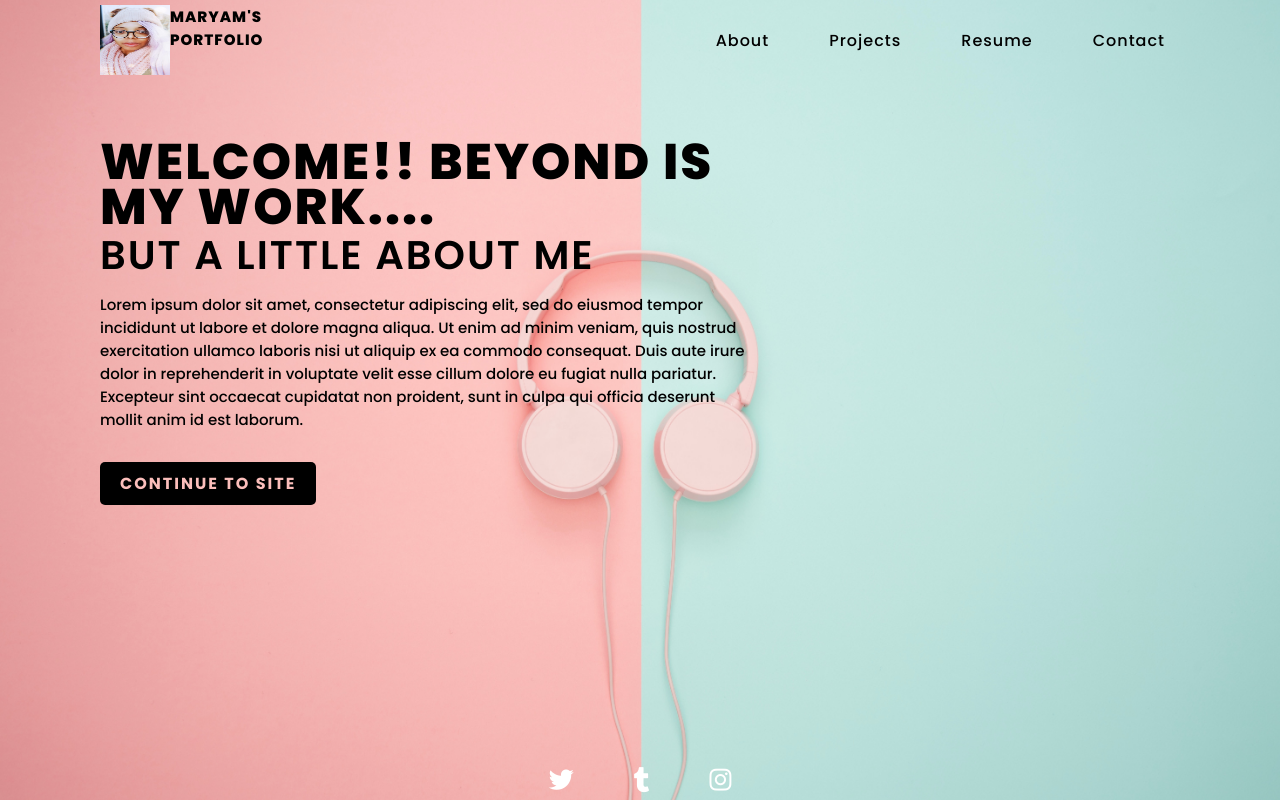
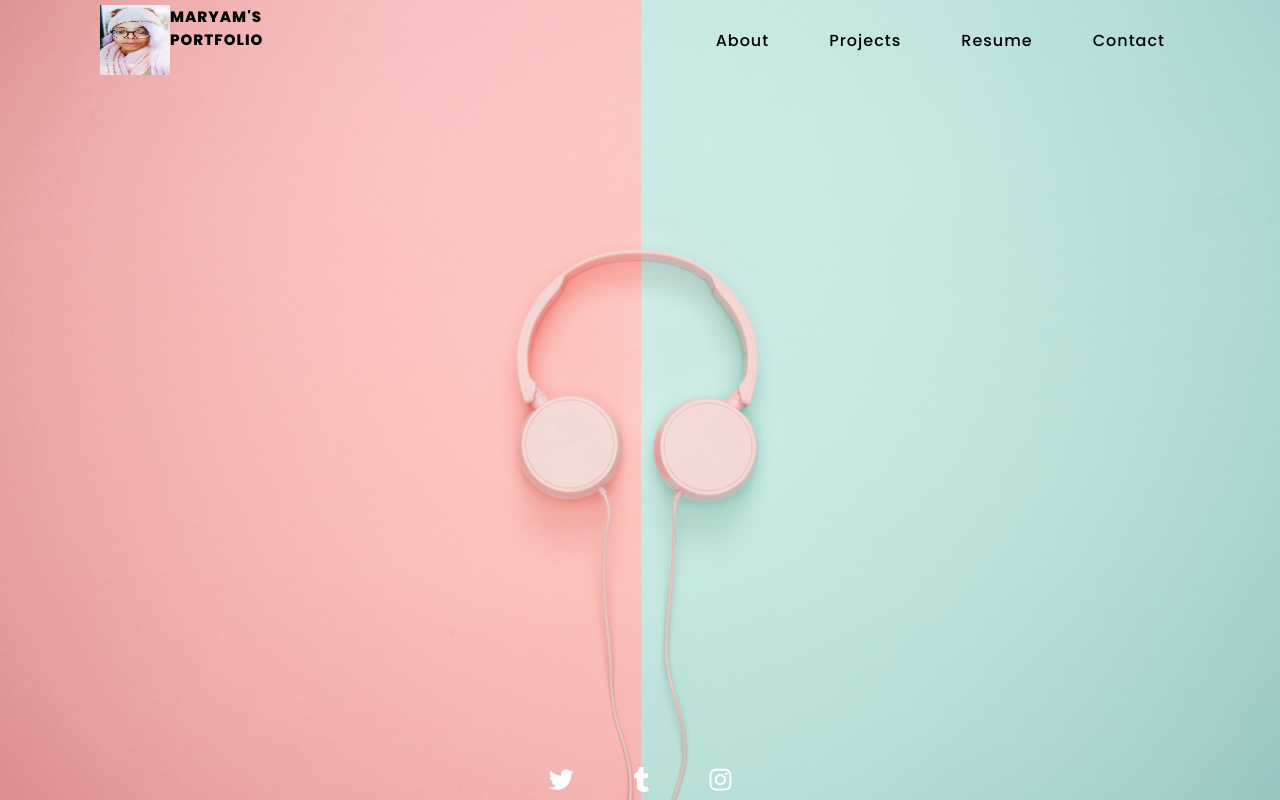
Before and after one commit to MariCods/Mary-React-Portfolio, a React (Create React App) app: page / in a window 1280 px wide. Built offline with nearby package versions, Linux system fonts and the light colour scheme.

Commit message:
Route-Fix

```diff
--- a/src/App.js
+++ b/src/App.js
@@ -16,7 +16,7 @@ function App() {
         <Footer />
         <Routes>
           {/* Route components are rendered if the path prop matches the current URL */}
-          <Route path="/" element={<Section />} exact={true} />
+          <Route path="/Section" element={<Section />} exact={true} />
           <Route path="/Works" element={<Works />} />
           <Route path="/Contact" element={<Contact />} />
           <Route path="/Resume" element={<Resume />} />
--- a/src/components/Works.js
+++ b/src/components/Works.js
@@ -1,6 +1,6 @@
 import React from 'react';
 import './styles/Works.css';
-import Image2 from '../components/styles/img/pro.jpg';
+import Image2 from '../components/styles/img/fashion.html.jpg';
 import Image3 from '../components/styles/img/Project-2-Nutruplanner.jpg';
 
 function Works() {
```
